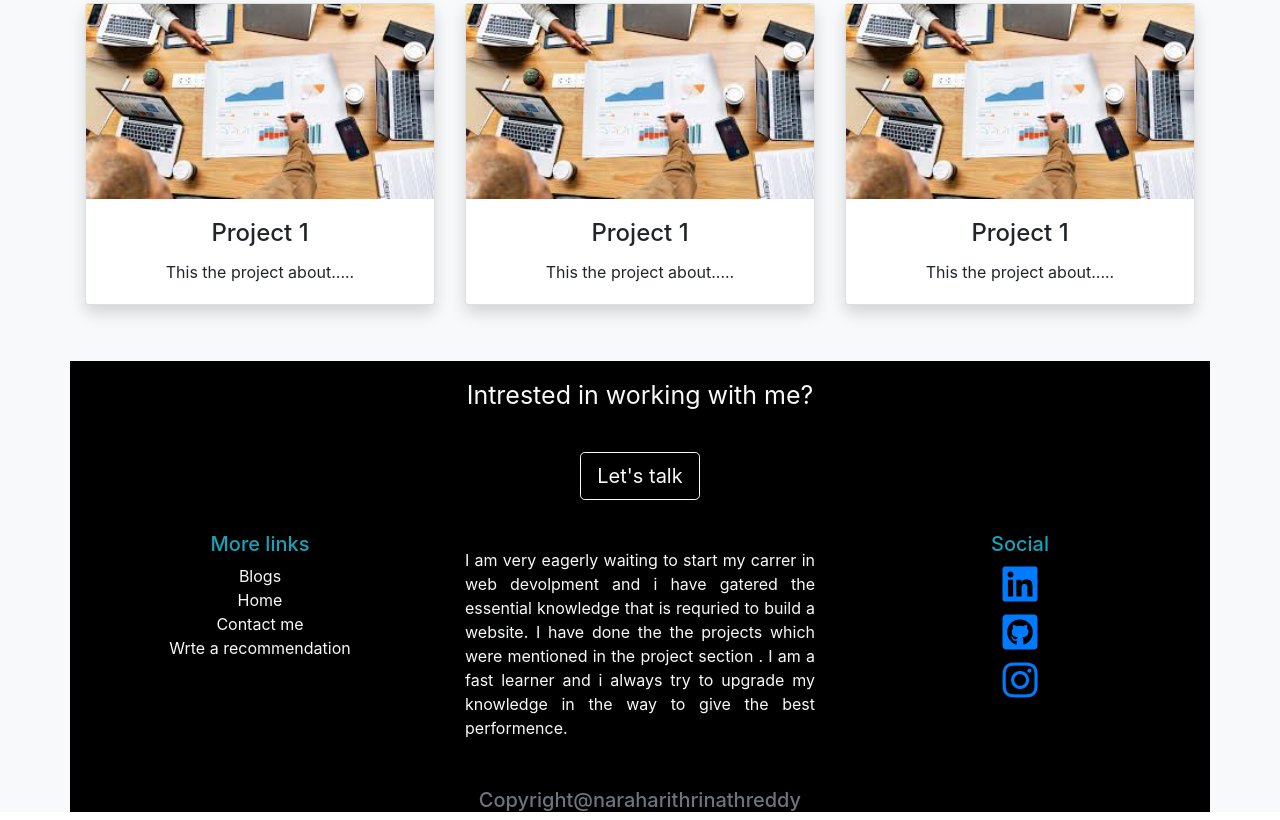
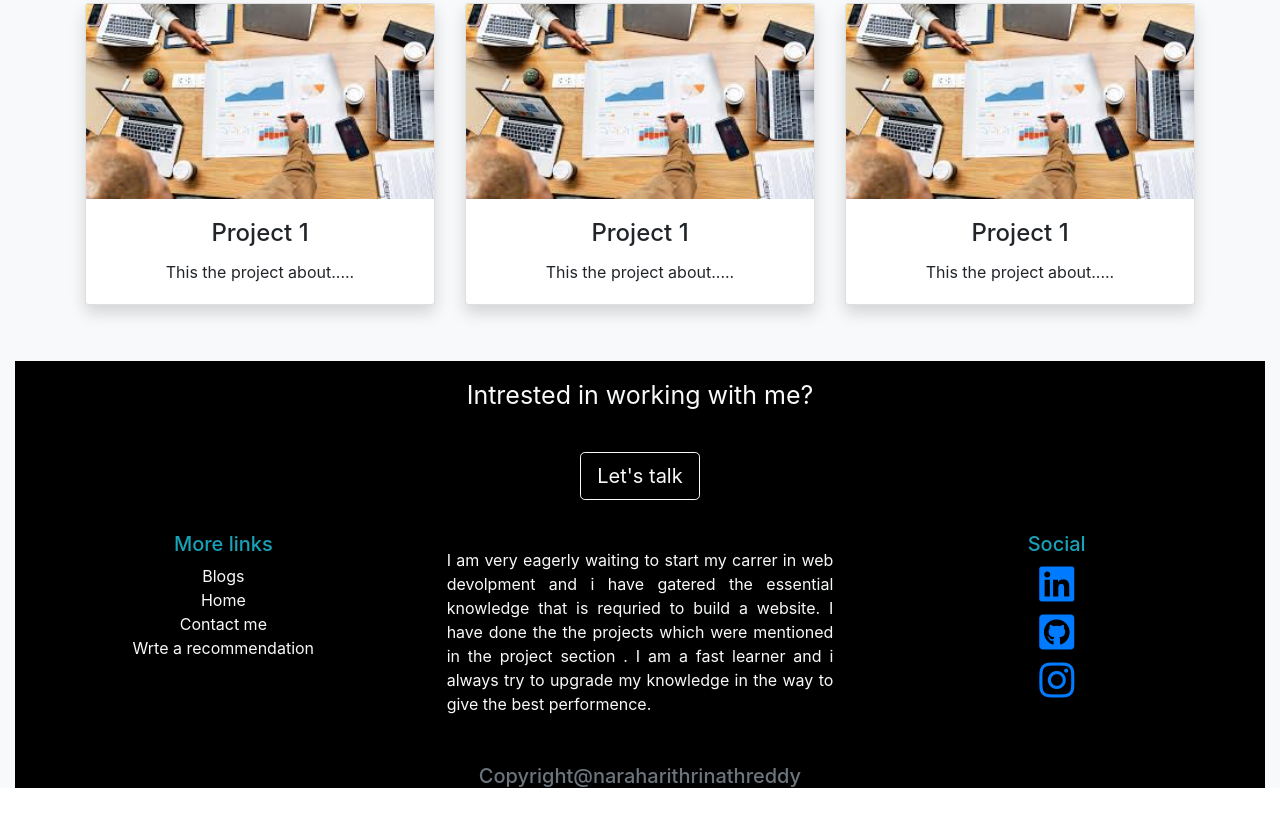
Before and after one commit to ntr3/ntr, a plain HTML site: page index.html in a window 1280 px wide. Shown: the part 2453-3273 px from the top of the page. After the commit the page ends 3249 px from the top, so only its background shows below. Drawn offline with nearby package versions, Linux system fonts and the light colour scheme.

Commit message:
Update index.html

```diff
--- a/index.html
+++ b/index.html
@@ -291,7 +291,7 @@
 
     <!--fotter section-->
 
-    <footer class="container text-center text-light" style="background-color: black;">
+    <footer class="container-fluid text-center text-light" style="background-color: black;">
       <div class="py-3">
         <div class="text-light" style="font-size: 25px;">
           <div>Intrested in working with me?</div>
```
